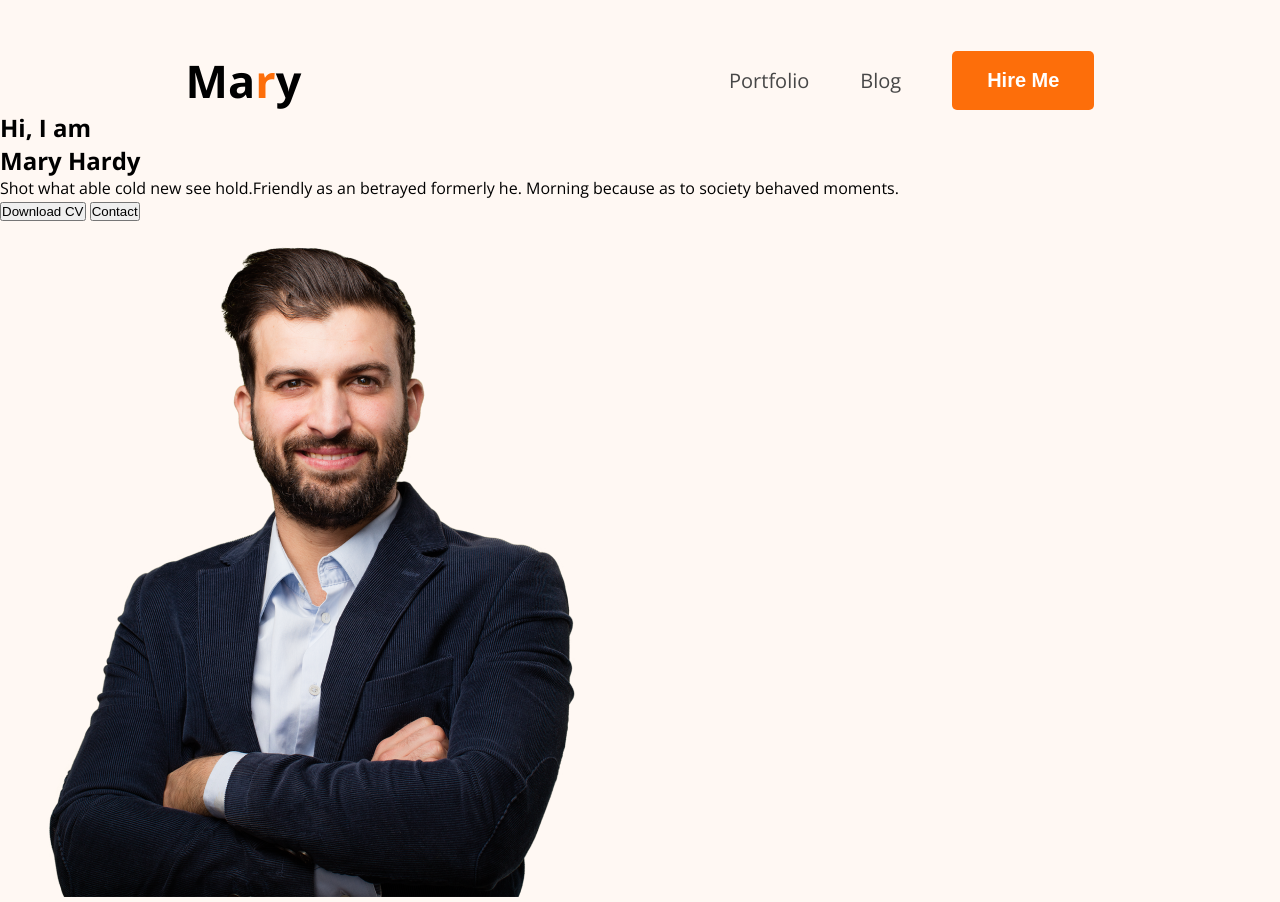
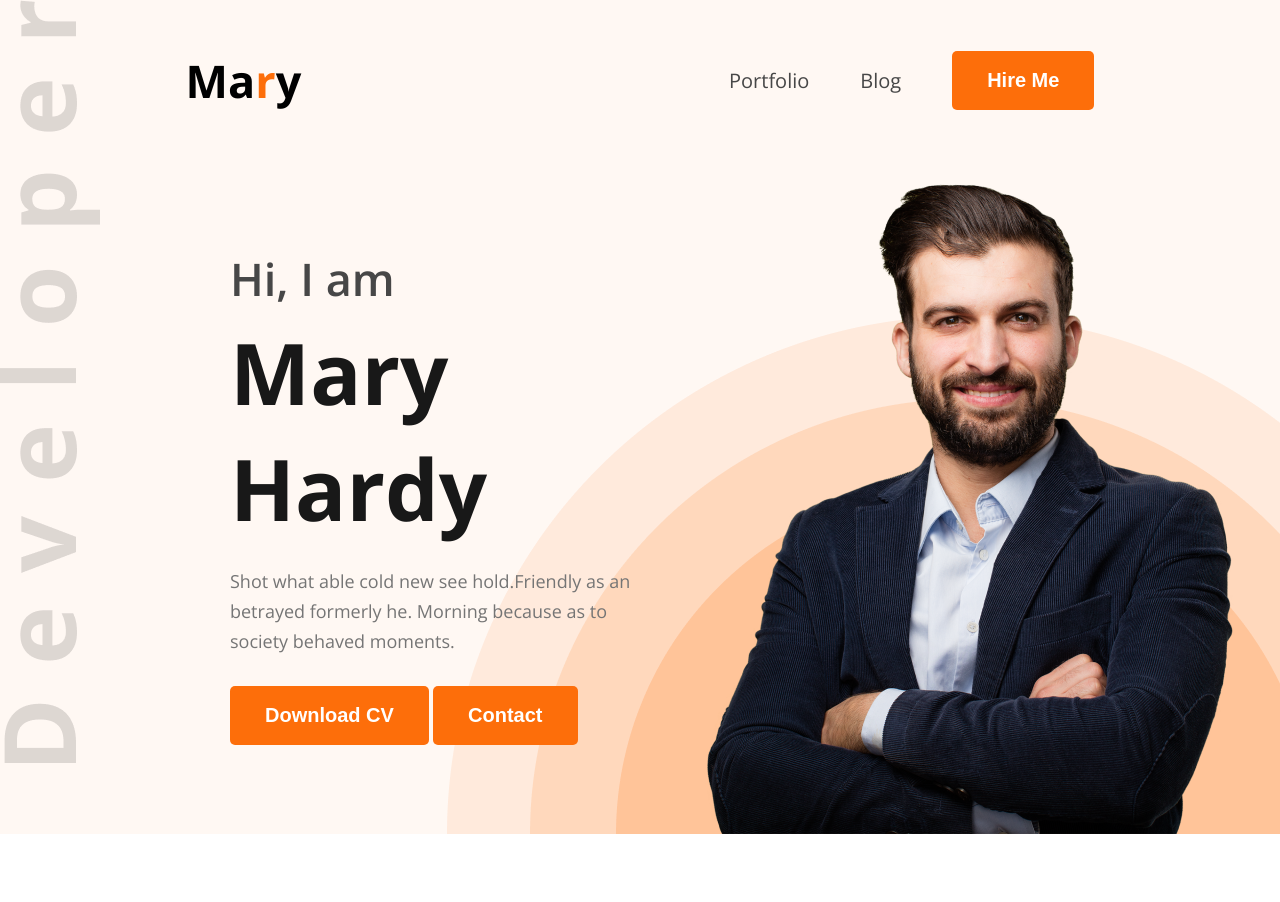
Before and after one commit to alnoman997/hero-dev-portfolio, a plain HTML site: page index.html in a window 1280 px wide. After the commit the page ends 834 px from the top, so only its background shows below. Drawn offline with nearby package versions, Linux system fonts and the light colour scheme.

Commit message:
banner designed

```diff
--- a/index.html
+++ b/index.html
@@ -39,8 +39,8 @@
                     behaved moments.
                 </p>
                 <div>
-                    <button>Download CV</button>
-                    <button>Contact</button>
+                    <button class="btn">Download CV</button>
+                    <button class="btn">Contact</button>
                 </div>
 
             </div>
--- a/styles/portfolio.css
+++ b/styles/portfolio.css
@@ -30,6 +30,7 @@
     font-size: 20px;
     font-weight: bold;
     color: white;
+    cursor: pointer;
 
 }
 
@@ -39,6 +40,9 @@
 
 header {
     background-color: #FFF8F3;
+    background: url("../images/developer.png"), url("../images/header_bg.png"), #FFF8F3;
+    background-position: top left, bottom right;
+    background-repeat: no-repeat;
     padding-top: 50px;
 
 }
@@ -65,3 +69,41 @@ nav .menu a {
     color: #474747;
     text-decoration: none;
 }
+
+#banner{
+    /* border: 1px solid red; */
+    margin: 47px 38px 0px 230px;
+    display: flex;
+    justify-content: space-between;
+    align-items: center;
+}
+
+#banner .banner-content {
+    max-width: 585px;
+}
+
+#banner .banner-content h2{
+    font-size: 45px;
+    font-weight: 600;
+    color: #474747;
+    margin-bottom: 5px;
+}
+
+#banner .banner-content h1{
+    font-size: 85px;
+    font-weight: bold;
+    color: #181818;
+    margin-bottom: 20px;
+}
+
+#banner .banner-content p{
+    font-size: 18px;
+    color: #757575;
+    line-height: 30px;
+    margin-bottom: 30px;
+}
+
+#banner .banner-image img{
+    max-width: 585px;
+    vertical-align: middle;
+}
```
